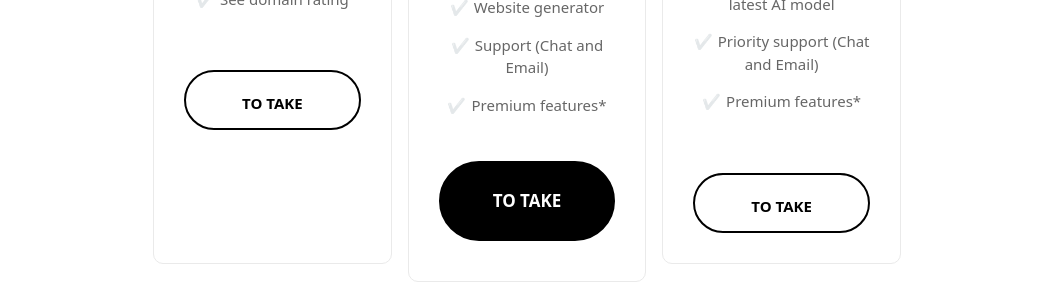
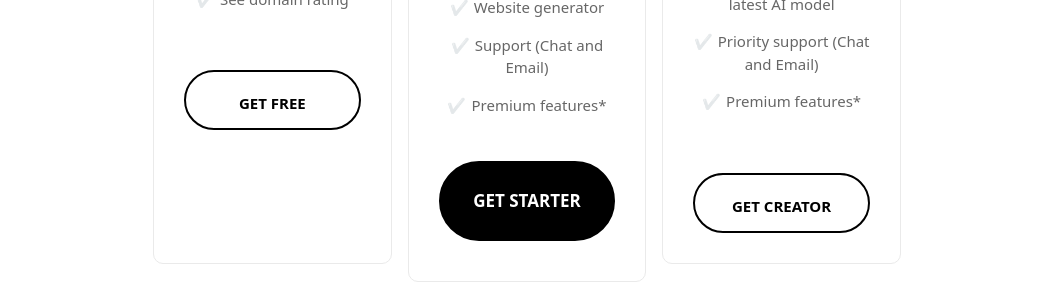
Before and after one commit to romanvieito/simplerb, a Next.js app: page / in a window 1280 px wide. Shown: the part 1094-1385 px from the top of the page, without its empty margins (113-1167 px from the left). Built offline with nearby package versions, Linux system fonts and the light colour scheme; no server answers.

Commit message:
update index

```diff
--- a/pages/index.tsx
+++ b/pages/index.tsx
@@ -193,7 +193,7 @@ const Home: NextPage = () => {
                 subsTplan !== 'FREE' ?
                 <>
                   <div className={styles.cardAction}>
-                    <button type="button" onClick={handleSubscriptionFreeClick}>To take</button>
+                    <button type="button" onClick={handleSubscriptionFreeClick}>Get free</button>
                   </div>
                 </>
                 :
@@ -242,7 +242,7 @@ const Home: NextPage = () => {
                   {
                     (!isLoaded || !user) ?
                     <div className={styles.cardAction}>
-                     <button type="button" onClick={()=>openSignIn()}>To take</button>
+                     <button type="button" onClick={()=>openSignIn()}>Get starter</button>
                     </div>
                     :
                     <div className={styles.cardAction}>
@@ -252,7 +252,7 @@ const Home: NextPage = () => {
                           type="submit"
                           onClick={handleSubsStarterCreatorClick}
                         >
-                          To take
+                          Get starter
                         </button>
                       </form>
                     </div>
@@ -303,7 +303,7 @@ const Home: NextPage = () => {
                   {
                     (!isLoaded || !user) ?
                     <div className={styles.cardAction}>
-                     <button type="button" onClick={()=>openSignIn()}>To take</button>
+                     <button type="button" onClick={()=>openSignIn()}>Get creator</button>
                     </div>
                     :
                     <div className={styles.cardAction}>
@@ -313,7 +313,7 @@ const Home: NextPage = () => {
                           type="submit"
                           onClick={handleSubsStarterCreatorClick}
                         >
-                          To take
+                          Get creator
                         </button>
                       </form>
                     </div>
```
